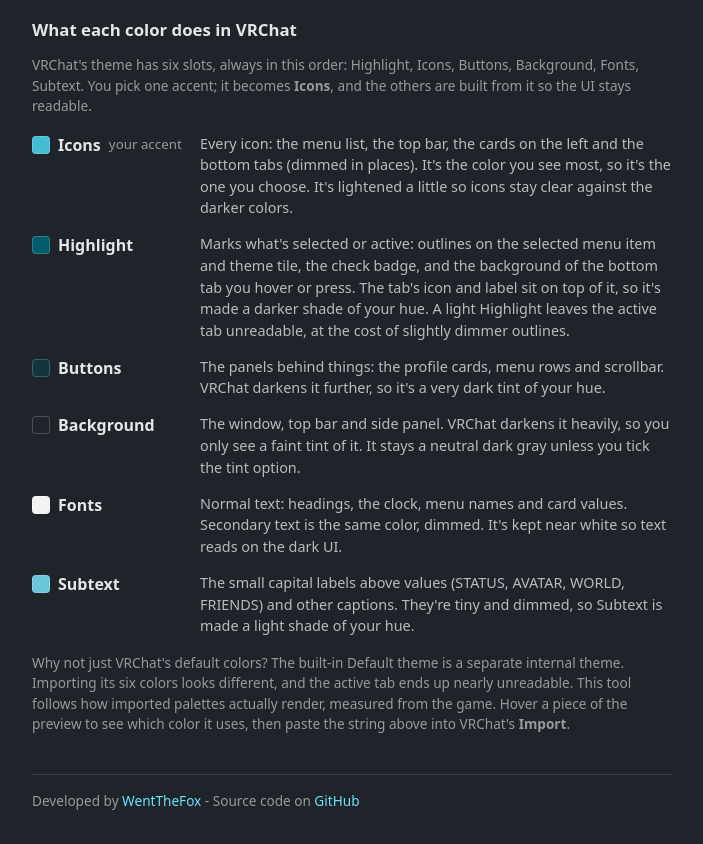
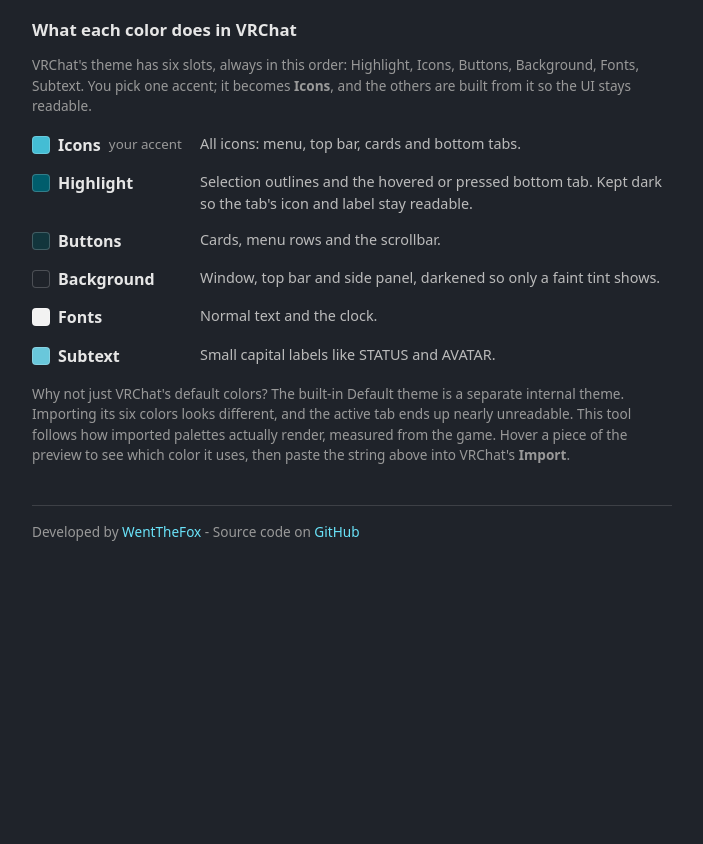
Before and after one commit to WentTheFox/VRChatThemeGenerator, a plain HTML site: page index.html in a window 1280 px wide. Shown: the part 840-1684 px from the top of the page, without its empty margins (288-991 px from the left). After the commit the page ends 1415 px from the top, so only its background shows below. Drawn offline with Linux system fonts and the light colour scheme.

Commit message:
Shorten the per-color explanations
Co-Authored-By: Claude Sonnet 5.5 <noreply@anthropic.com>

```diff
--- a/index.html
+++ b/index.html
@@ -131,24 +131,22 @@
     <p class="note">VRChat's theme has six slots, always in this order: Highlight, Icons, Buttons, Background, Fonts, Subtext. You pick one accent; it becomes <b>Icons</b>, and the others are built from it so the UI stays readable.</p>
     <dl>
       <dt><i data-sw="1"></i>Icons <small>your accent</small></dt>
-      <dd>Every icon: the menu list, the top bar, the cards on the left and the bottom tabs (dimmed in places).
-        It's the color you see most, so it's the one you choose. It's lightened a little so icons stay clear against the darker colors.</dd>
+      <dd>All icons: menu, top bar, cards and bottom tabs.</dd>
 
       <dt><i data-sw="0"></i>Highlight</dt>
-      <dd>Marks what's selected or active: outlines on the selected menu item and theme tile, the check badge, and the background of the bottom tab you hover or press.
-        The tab's icon and label sit on top of it, so it's made a darker shade of your hue. A light Highlight leaves the active tab unreadable, at the cost of slightly dimmer outlines.</dd>
+      <dd>Selection outlines and the hovered or pressed bottom tab. Kept dark so the tab's icon and label stay readable.</dd>
 
       <dt><i data-sw="2"></i>Buttons</dt>
-      <dd>The panels behind things: the profile cards, menu rows and scrollbar. VRChat darkens it further, so it's a very dark tint of your hue.</dd>
+      <dd>Cards, menu rows and the scrollbar.</dd>
 
       <dt><i data-sw="3"></i>Background</dt>
-      <dd>The window, top bar and side panel. VRChat darkens it heavily, so you only see a faint tint of it. It stays a neutral dark gray unless you tick the tint option.</dd>
+      <dd>Window, top bar and side panel, darkened so only a faint tint shows.</dd>
 
       <dt><i data-sw="4"></i>Fonts</dt>
-      <dd>Normal text: headings, the clock, menu names and card values. Secondary text is the same color, dimmed. It's kept near white so text reads on the dark UI.</dd>
+      <dd>Normal text and the clock.</dd>
 
       <dt><i data-sw="5"></i>Subtext</dt>
-      <dd>The small capital labels above values (STATUS, AVATAR, WORLD, FRIENDS) and other captions. They're tiny and dimmed, so Subtext is made a light shade of your hue.</dd>
+      <dd>Small capital labels like STATUS and AVATAR.</dd>
     </dl>
     <p class="note">Why not just VRChat's default colors? The built-in Default theme is a separate internal theme. Importing its six colors looks different, and the active tab ends up nearly unreadable. This tool follows how imported palettes actually render, measured from the game. Hover a piece of the preview to see which color it uses, then paste the string above into VRChat's <b>Import</b>.</p>
   </section>
```
